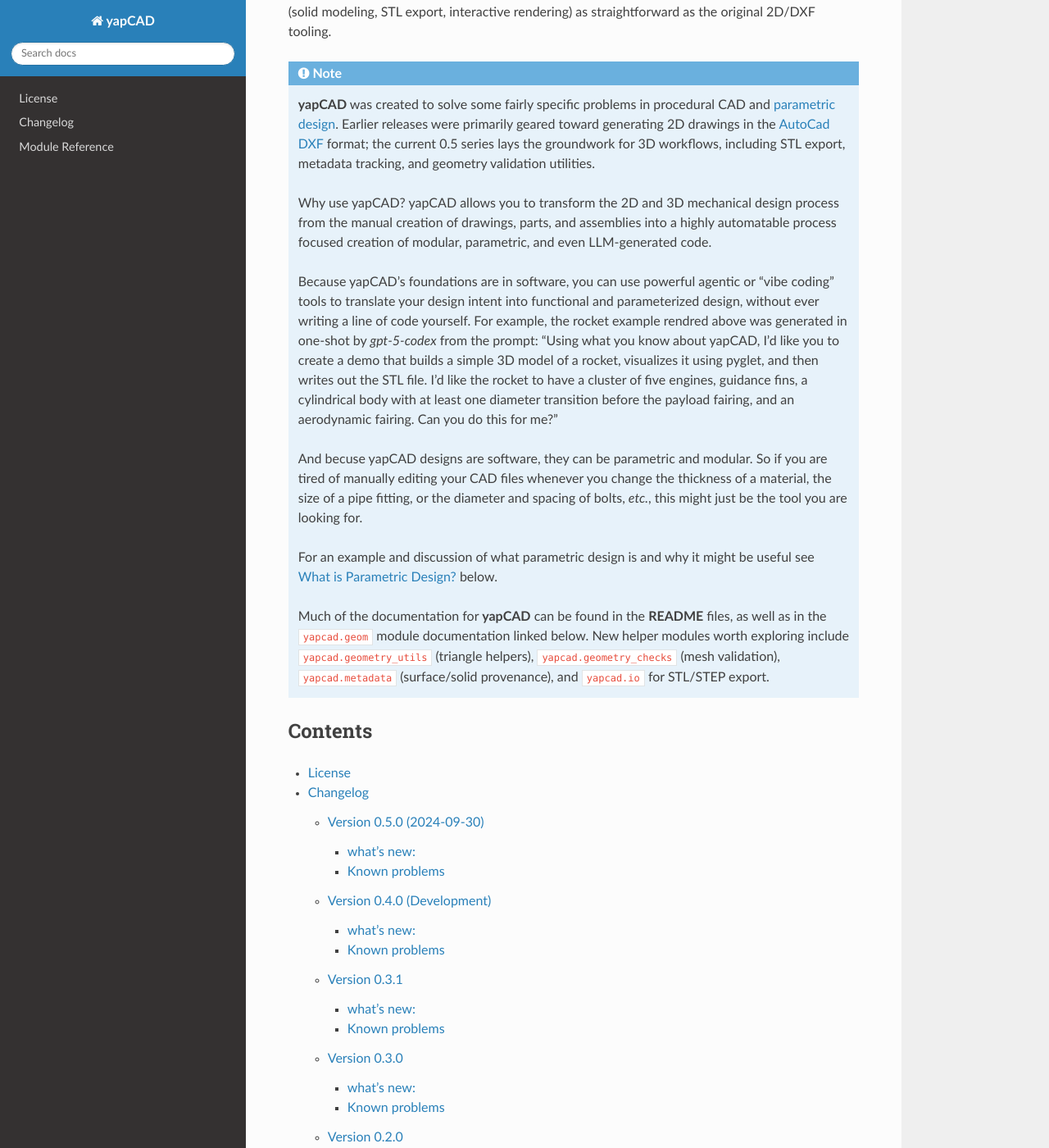
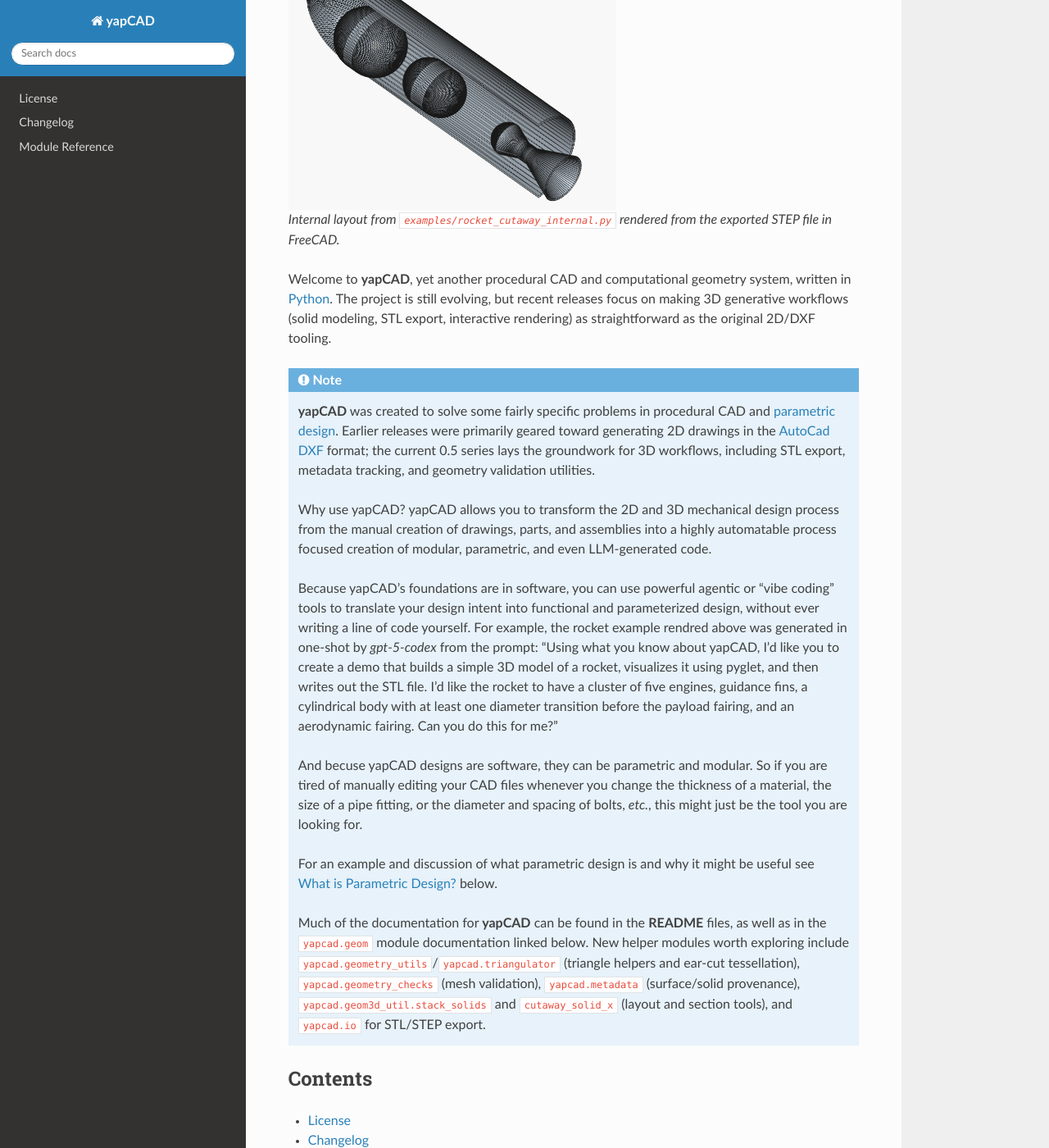
Before and after one commit to rdevaul/yapCAD, a Sphinx documentation site: the page built from docs/index.rst, in a window 1280 px wide and 1400 px high, scrolled down 612 px. Shown: the whole window at 82% size. Built offline with Sphinx 7.4.7 and the Read the Docs theme 3.1.0, drawn with Linux system fonts in a browser that asks for light colours.

Commit message:
documentation updates

```diff
--- a/docs/index.rst
+++ b/docs/index.rst
@@ -7,6 +7,13 @@
    :alt: parametric rocket example
 
    Multi-stage rocket generated with **yapCAD** and exported to STL.
+
+.. figure:: images/RocketCutawaySTEP.png
+   :width: 400px
+   :alt: rocket internal cutaway
+
+   Internal layout from ``examples/rocket_cutaway_internal.py`` rendered from
+   the exported STEP file in FreeCAD.
 
 Welcome to **yapCAD**, yet another procedural CAD and computational
 geometry system, written in Python_.  The project is still evolving,
@@ -50,9 +57,11 @@
     Much of the documentation for **yapCAD** can be found in the
     **README** files, as well as in the ``yapcad.geom`` module
     documentation linked below.  New helper modules worth exploring
-    include ``yapcad.geometry_utils`` (triangle helpers),
-    ``yapcad.geometry_checks`` (mesh validation), ``yapcad.metadata``
-    (surface/solid provenance), and ``yapcad.io`` for STL/STEP export.
+    include ``yapcad.geometry_utils``/``yapcad.triangulator`` (triangle
+    helpers and ear-cut tessellation), ``yapcad.geometry_checks`` (mesh
+    validation), ``yapcad.metadata`` (surface/solid provenance),
+    ``yapcad.geom3d_util.stack_solids`` and ``cutaway_solid_x`` (layout and
+    section tools), and ``yapcad.io`` for STL/STEP export.
 
 Contents
 ========
```
Also changed, not shown: README.md (+18 -2 lines), README.rst (+20 -2 lines), docs/images/RocketCutawaySTEP.png (added).
